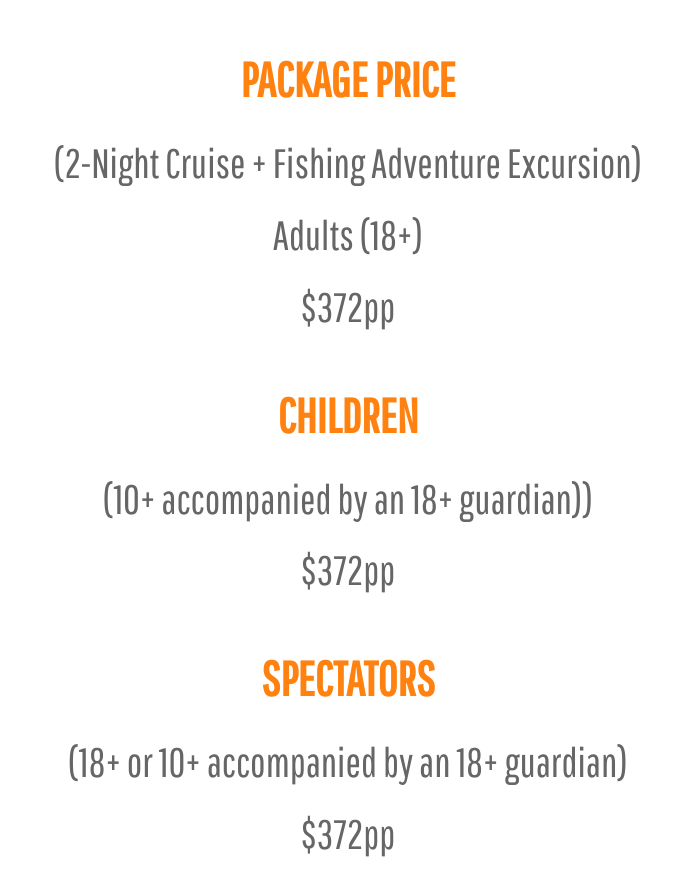
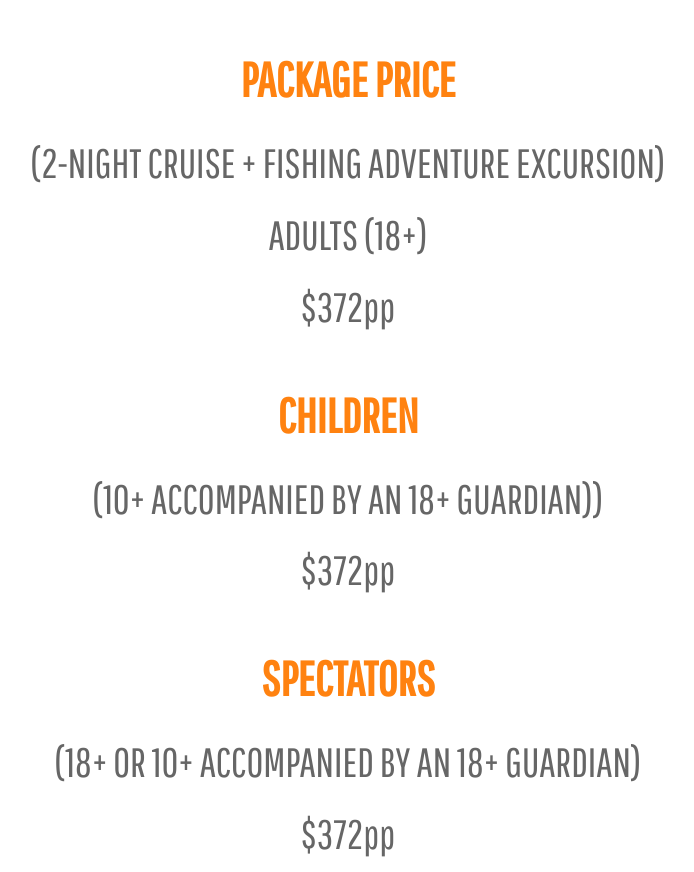
Before and after one commit to Restttt/fishing-adventure, a plain HTML site: page index.html in a window 1280 px wide. Shown: the part 3920-4792 px from the top of the page, without its empty margins (292-986 px from the left). Drawn offline with Linux system fonts and the light colour scheme.

Commit message:
fixed a spelling mistakes and made characters uppcase correctly

```diff
--- a/index.html
+++ b/index.html
@@ -44,7 +44,7 @@
     <p>Meet your friendly captain and then set for the waters offshore, which are rich in a variety of game species such
       as sailfish, swordfish, marlin, mahi mahi, wahoo, and tuna, to name a few. You'll spend approximately 3.5 hours at
       sea angling for an amazing catch or simply relaxing on deck and absorbing the magical atmosphere of the sea. If
-      you're not quite ready to go back to the ship after your fishing journy, enjoy extra time to shop, relax on the
+      you're not quite ready to go back to the ship after your fishing journey, enjoy extra time to shop, relax on the
       beach or take part in any of Grand Bahama Island's countless activities. Just check the Shore Excursions Desk
       aboard the ship for a variety of suggestions that will perfectly enhance your day in paradise. </p>
   </div>
@@ -66,7 +66,7 @@
   <div class="List-Box">
     <h3 class="box-title">Package Price</h3>
     <ul class="package-list">
-      <li>(2-Night Cruise + Fishing Adventure Excursion) Adults (18+)</li>
+      <li class="package-toUpper">(2-Night Cruise + Fishing Adventure Excursion) Adults (18+)</li>
       <li>$372pp</li>
     </ul>
   </div>
@@ -74,7 +74,7 @@
   <div class="List-Box">
     <h3 class="box-title">Children</h3>
     <ul class="package-list">
-      <li>(10+ accompanied by an 18+ guardian))</li>
+      <li class="package-toUpper">(10+ accompanied by an 18+ guardian))</li>
       <li>$372pp</li>
     </ul>
   </div>
@@ -82,7 +82,7 @@
   <div class="List-Box">
     <h3 class="box-title">Spectators</h3>
     <ul class="package-list">
-      <li>(18+ or 10+ accompanied by an 18+ guardian)</li>
+      <li class="package-toUpper">(18+ or 10+ accompanied by an 18+ guardian)</li>
       <li>$372pp</li>
     </ul>
   </div>
--- a/style.css
+++ b/style.css
@@ -134,6 +134,10 @@ body {
   line-height: 1.75em;
   font-size: 2.562em;
   font-weight: 300;
+}
+
+.package-toUpper {
+  text-transform: uppercase;
 }
 
 #schedule-list > li {
```
